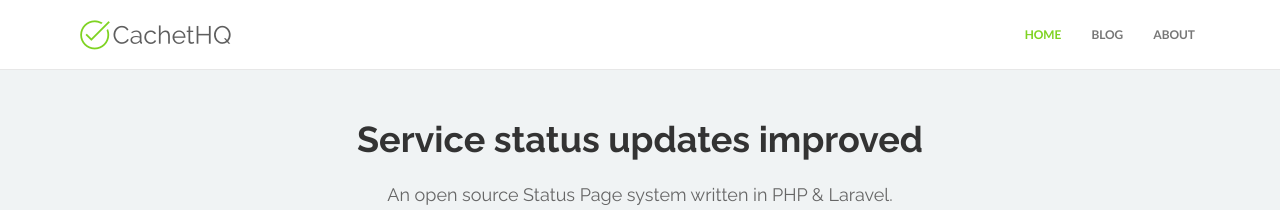
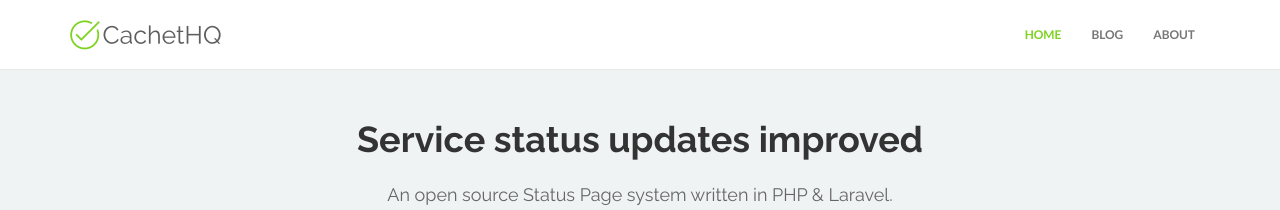
Before and after one commit to matthewjamesr/cachethq.io, a Jekyll site: the page built from index.html, in a window 1280 px wide. Shown: the top 210 px of the page. Built offline with Jekyll 4.4.1, drawn with Linux system fonts in a browser that asks for light colours; nearby versions of some CDN libraries; some web fonts are replaced.

Commit message:
Fix logo margin

```diff
--- a/_sass/modules/_navbar.scss
+++ b/_sass/modules/_navbar.scss
@@ -10,7 +10,7 @@
 
 .navbar>.container .navbar-brand {
     margin-top: 10px;
-    margin-left: 10px;
+    margin-left: 0;
     padding: 0;
     text-indent: -9999px;
     background-repeat: no-repeat;
```
